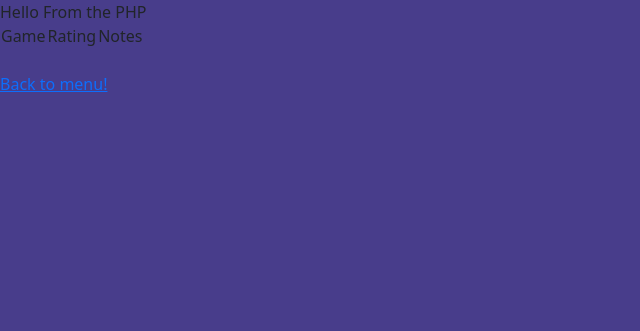
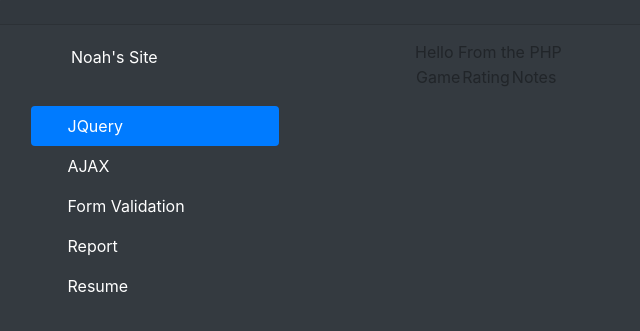
Before and after one commit to Badwolf202/Mywebsite, a PHP site: page /PHP/sqltableresults.php in a window 1280 px wide. Shown: the top 331 px of the page, without its empty margins (0-640 px from the left). Run offline with PHP 8.4, Linux system fonts and the light colour scheme; data that the repository does not hold is empty.

Commit message:
Really again :(

```diff
--- a/PHP/MakeReview.php
+++ b/PHP/MakeReview.php
@@ -201,7 +201,7 @@ if (!isset($_POST['submit']))
 
     </div>
     <article class="container-sm" style="padding-left: 400px; padding-right: 200px; margin: 15px">
-        <h2 class="h2 mb-3"> Review posted</h2>
+        <h2 class="h2 mb-3 text-center" style="color: white" > Review posted</h2>
     </article>
 
 
--- a/PHP/sqltableresults.php
+++ b/PHP/sqltableresults.php
@@ -1,5 +1,64 @@
-<link href="https://cdn.jsdelivr.net/npm/bootstrap@5.1.3/dist/css/bootstrap.min.css" rel="stylesheet" integrity="sha384-1BmE4kWBq78iYhFldvKuhfTAU6auU8tT94WrHftjDbrCEXSU1oBoqyl2QvZ6jIW3" crossorigin="anonymous">
-<body style="background-color: darkslateblue">
+<!DOCTYPE html>
+<html lang="en">
+<link rel="stylesheet" href="https://maxcdn.bootstrapcdn.com/bootstrap/4.0.0/css/bootstrap.min.css" integrity="sha384-Gn5384xqQ1aoWXA+058RXPxPg6fy4IWvTNh0E263XmFcJlSAwiGgFAW/dAiS6JXm" crossorigin="anonymous">
+
+<head>
+    <meta charset="UTF-8">
+    <title>Noah's Site</title>
+</head>
+<body class="w-100 bg-dark">
+
+<div class="card-header" >
+
+
+</div>
+<div class="w-auto h-auto container-fluid">
+    <section class="btn-toolbar position-fixed h-100 float-left">
+        <div class="d-flex flex-column flex-shrink-0 p-3 text-white bg-dark" style="width: 280px;">
+            <a href="../index.php" class="d-flex align-items-center mb-3 mb-md-0 me-md-auto text-white text-decoration-none">
+                <svg class="bi me-2" width="40" height="32"><use xlink:href="#bootstrap"/></svg>
+                <span class="fs-4">Noah's Site</span>
+            </a>
+            <hr>
+            <ul class="nav nav-pills flex-column mb-auto">
+                <li class="nav-item">
+                    <a href="../HTML/JQuery.php" class="nav-link active" aria-current="page">
+                        <svg class="bi me-2" width="16" height="16"><use xlink:href="#home"/></svg>
+                        JQuery
+                    </a>
+                </li>
+                <li>
+                    <a href="../HTML/AJAX.php" class="nav-link text-white">
+                        <svg class="bi me-2" width="16" height="16"><use xlink:href="#speedometer2"/></svg>
+                        AJAX
+                    </a>
+                </li>
+                <li>
+                    <a href="../PHP/Form_validation.php" class="nav-link text-white">
+                        <svg class="bi me-2" width="16" height="16"><use xlink:href="#grid"/></svg>
+                        Form Validation
+                    </a>
+                </li>
+                <li>
+                    <a href="../PHP/FormAndReport.php" class="nav-link text-white">
+                        <svg class="bi me-2" width="16" height="16"><use xlink:href="#people-circle"/></svg>
+                        Report
+                    </a>
+                </li>
+                <li>
+                    <a href="../HTML/Resume.php" class="nav-link text-white">
+                        <svg class="bi me-2" width="16" height="16"><use xlink:href="#people-circle"/></svg>
+                        Resume
+                    </a>
+                </li>
+            </ul>
+            <hr>
+        </div>
+    </section>
+
+
+</div>
+<article class="container-sm" style="padding-left: 400px; padding-right: 200px; margin: 15px">
     <?php
     echo "Hello From the PHP";
     $mysqli = new mysqli("localhost", "noahb", "letmein", "testDB");
@@ -15,8 +74,13 @@ while ($row = $data->fetch_assoc()) {
     echo "</tbody>";
     echo "</table><br>";
 
-echo '<a href ="index.php">Back to menu!';
 
     ?>
-<title>Super Secret Records</title>
+</article>
+
+
+</div>
+</body>
 <script src="https://cdn.jsdelivr.net/npm/bootstrap@5.1.3/dist/js/bootstrap.bundle.min.js" integrity="sha384-ka7Sk0Gln4gmtz2MlQnikT1wXgYsOg+OMhuP+IlRH9sENBO0LRn5q+8nbTov4+1p" crossorigin="anonymous"></script>
+
+</html>
```
Also changed, not shown: HTML/AJAX.php (+2 -7 lines), index.php (+3 -10 lines). Lines whose indentation alone changed are shown as unchanged.
